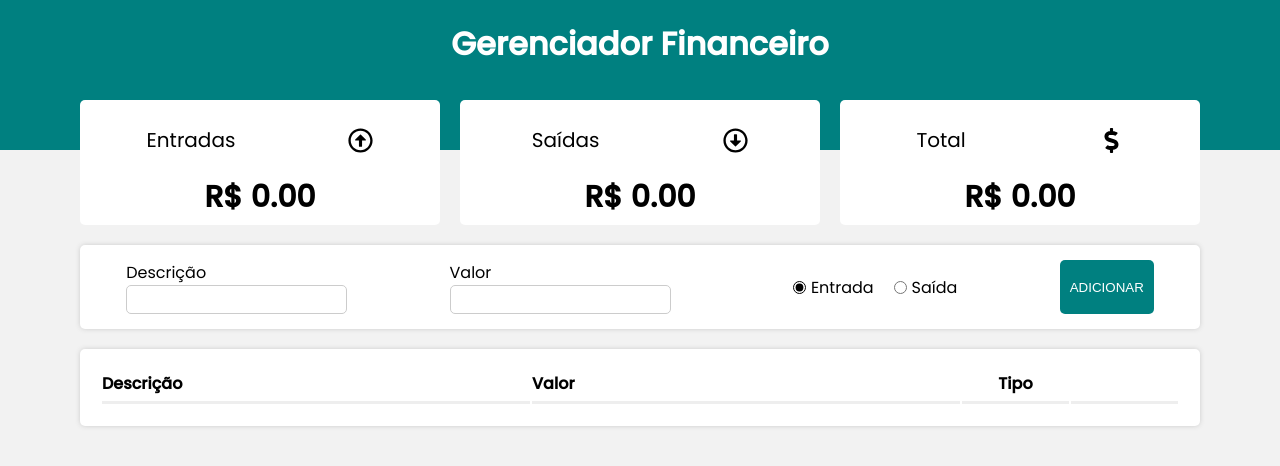
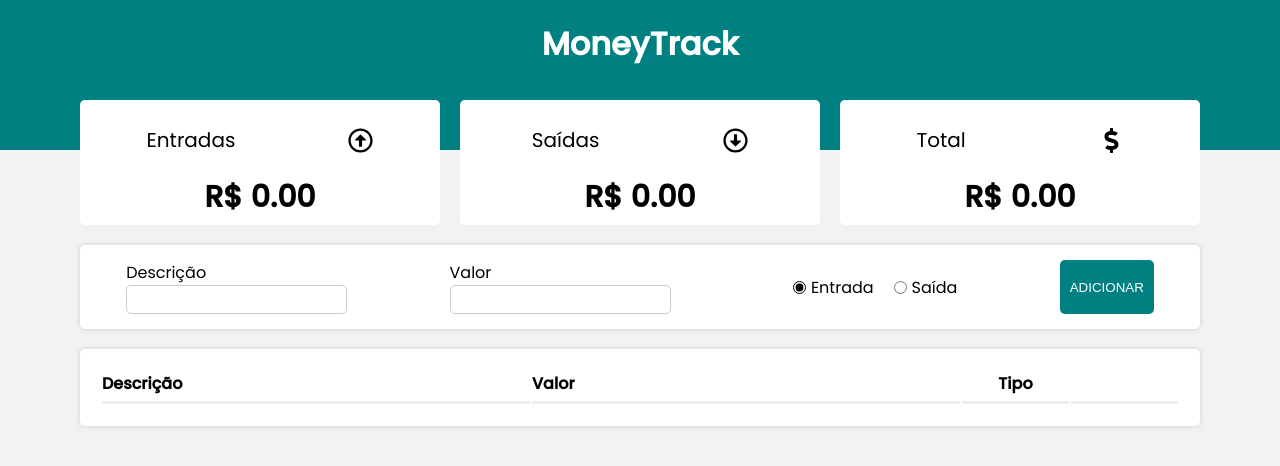
Before and after one commit to Gabrielneves05/financial-management-system, a React (Create React App) app: page / in a window 1280 px wide. Shown: the top 466 px of the page. Built offline with nearby package versions, Linux system fonts and the light colour scheme.

Commit message:
change of project name

```diff
--- a/src/components/Header/index.js
+++ b/src/components/Header/index.js
@@ -1,11 +1,10 @@
-import React from "react";
 import * as C from "./styles";
 
 const Header = () => {
   return (
     <C.Container>
       <C.Header>
-        <C.Title>Gerenciador Financeiro</C.Title>
+        <C.Title>MoneyTrack</C.Title>
       </C.Header>
     </C.Container>
   );
```
